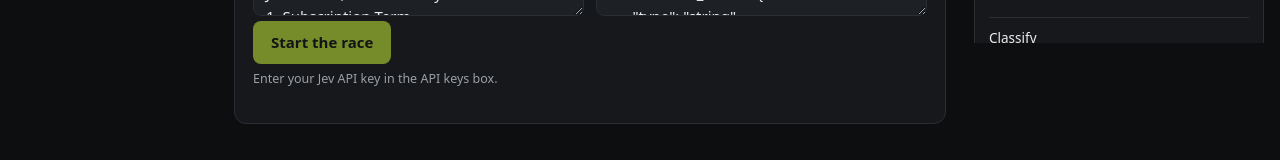
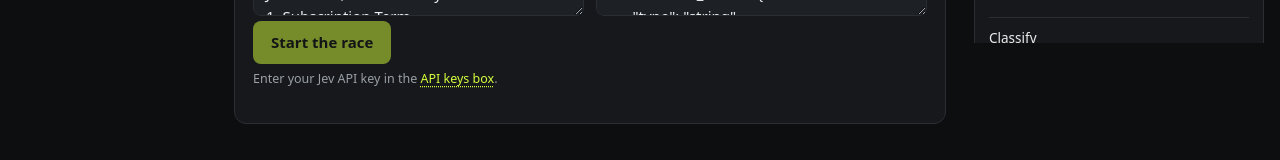
Before and after one commit to jfelipeff/l4-jev-workflows, a Next.js app in the folder workflow-builder/: page / in a window 1280 px wide. Shown: the part 749-909 px from the top of the page. Built offline with nearby package versions, Linux system fonts and the light colour scheme.

Commit message:
Clickable 'API keys box' lights up the keys card; smooth scrolling; thin rail scrollbar

```diff
--- a/workflow-builder/app/builder.tsx
+++ b/workflow-builder/app/builder.tsx
@@ -4,7 +4,7 @@ import { useEffect, useMemo, useState } from 'react';
 import { assemble, type Answers, type Question } from '@/lib/assemble.ts';
 import type { Connection } from '@/lib/loopfour.ts';
 import type { Draft, Force } from '@/lib/planner.ts';
-import { Badge, Fields, Metric, QuestionRow } from './ui.tsx';
+import { Badge, Fields, KeyHint, Metric, QuestionRow } from './ui.tsx';
 
 type PlanResponse = {
   draft: Draft;
@@ -109,7 +109,7 @@ export function Builder({ apiKey, jevKey, seed }: { apiKey: string; jevKey: stri
   const usage = plan?.draft.usage;
   const open = assembled?.questions.filter((q) => q.kind !== 'info') ?? [];
   const notes = assembled?.questions.filter((q) => q.kind === 'info') ?? [];
-  const missingKeys = !apiKey ? 'Enter your Loopfour API key in the API keys box.' : !jevKey ? 'Enter your Jev API key in the API keys box.' : null;
+  const missingKeys: 'loopfour' | 'jev' | null = !apiKey ? 'loopfour' : !jevKey ? 'jev' : null;
 
   return (
     <>
@@ -142,7 +142,7 @@ export function Builder({ apiKey, jevKey, seed }: { apiKey: string; jevKey: stri
         <button className="primary" disabled={!!missingKeys || !description || busy !== null} onClick={() => build()}>
           {busy === 'plan' ? 'Jev is mapping…' : 'Build workflow'}
         </button>
-        {missingKeys && <p className="hint">{missingKeys}</p>}
+        {missingKeys && <KeyHint which={missingKeys} />}
         {error && <p className="error">{error}</p>}
       </section>
 
--- a/workflow-builder/app/functions.tsx
+++ b/workflow-builder/app/functions.tsx
@@ -2,7 +2,7 @@
 
 import { useState } from 'react';
 import { SAMPLE_CONTRACT, SAMPLE_LABELS, SAMPLE_SCHEMA, SAMPLE_TICKETS } from '@/lib/samples.ts';
-import { Badge, CopyBlock, Metric, pct } from './ui.tsx';
+import { Badge, CopyBlock, KeyHint, Metric, pct } from './ui.tsx';
 
 const SITE = 'https://l4-jev-workflow-builder.vercel.app';
 
@@ -112,7 +112,7 @@ export function ExtractPanel({ jevKey, apiKey }: { jevKey: string; apiKey: strin
         <button className="primary" disabled={!jevKey || !document || busy} onClick={run}>
           {busy ? 'Jev is extracting…' : 'Extract'}
         </button>
-        {!jevKey && <p className="hint">Enter your Jev API key in the API keys box.</p>}
+        {!jevKey && <KeyHint which="jev" />}
         {error && <p className="error">{error}</p>}
       </section>
 
@@ -202,7 +202,7 @@ export function ClassifyPanel({ jevKey, apiKey }: { jevKey: string; apiKey: stri
         <button className="primary" disabled={!jevKey || !document || busy} onClick={run}>
           {busy ? 'Jev is classifying…' : 'Classify'}
         </button>
-        {!jevKey && <p className="hint">Enter your Jev API key in the API keys box.</p>}
+        {!jevKey && <KeyHint which="jev" />}
         {error && <p className="error">{error}</p>}
       </section>
 
--- a/workflow-builder/app/globals.css
+++ b/workflow-builder/app/globals.css
@@ -226,7 +226,7 @@ tr.differs td { color: #ffb4a8; }
   }
   main.layout > header { grid-area: head; }
   main.layout > .content { grid-area: content; min-width: 0; }
-  .toc, .rail { position: sticky; top: 24px; max-height: calc(100vh - 48px); overflow-y: auto; }
+  .toc, .rail { position: sticky; top: 24px; max-height: calc(100vh - 48px); overflow-y: auto; scrollbar-width: thin; scrollbar-color: var(--line) transparent; }
   .toc { grid-area: toc; grid-row: 1 / span 2; display: block; padding-top: 6px; }
   .rail { grid-area: rail; grid-row: 1 / span 2; }
   .rail .keys { grid-template-columns: 1fr; gap: 12px; }
@@ -248,3 +248,18 @@ tr.differs td { color: #ffb4a8; }
 .measured-row { display: grid; gap: 2px; font-size: 13.5px; padding-bottom: 8px; border-bottom: 1px solid var(--line); }
 .measured-row strong { color: var(--accent); }
 .measured .link { justify-self: start; margin: 0; }
+
+/* --- "Show me" the API keys box ------------------------------------------- */
+.keylink {
+  background: none; border: 0; padding: 0; font: inherit; color: var(--accent); cursor: pointer;
+  text-decoration: underline; text-decoration-style: dotted; text-underline-offset: 3px;
+}
+.keylink:hover { text-decoration-style: solid; }
+#keys { transition: border-color 0.2s; }
+#keys.glow { border-color: var(--accent); animation: keys-glow 2.6s ease-out; }
+@keyframes keys-glow {
+  0%, 30% { box-shadow: 0 0 0 3px rgba(214, 255, 61, 0.55), 0 0 28px rgba(214, 255, 61, 0.35); }
+  100% { box-shadow: 0 0 0 0 rgba(214, 255, 61, 0), 0 0 0 rgba(214, 255, 61, 0); }
+}
+
+html { scroll-behavior: smooth; }
--- a/workflow-builder/app/page.tsx
+++ b/workflow-builder/app/page.tsx
@@ -76,7 +76,15 @@ export default function Home() {
         <p className="sub">
           Jev (TypeSafe&apos;s System One model) makes the decisions an LLM usually makes in a workflow, as typed choices with calibrated
           confidence. No LLM is called to build a workflow, extract a field or classify a document.{' '}
-          <a href="#why">Why it matters for Studio ↓</a>
+          <a
+              href="#why"
+              onClick={(e) => {
+                e.preventDefault();
+                goTo('why');
+              }}
+            >
+              Why it matters for Studio ↓
+            </a>
         </p>
       </header>
 
@@ -108,7 +116,7 @@ export default function Home() {
       </nav>
 
       <aside className="rail">
-        <section className="card">
+        <section className="card" id="keys">
           <div className="keys">
             <div>
               <label htmlFor="key">Loopfour API key</label>
--- a/workflow-builder/app/race.tsx
+++ b/workflow-builder/app/race.tsx
@@ -7,6 +7,7 @@ import { useEffect, useState } from 'react';
 import { assemble } from '@/lib/assemble.ts';
 import { SAMPLE_CONTRACT, SAMPLE_LABELS, SAMPLE_SCHEMA, SAMPLE_TICKETS } from '@/lib/samples.ts';
 import { JEV_EXAMPLES } from './examples.tsx';
+import { KeyHint } from './ui.tsx';
 
 type Kind = 'builder' | 'extract' | 'classify';
 type Lane = { start: number; end?: number; usd?: number | null; result?: Record<string, unknown>; error?: string };
@@ -101,7 +102,7 @@ export function RacePanel({ apiKey, jevKey }: { apiKey: string; jevKey: string }
     finish(setLlm, (r) => (r.usd as number | null) ?? null)(llmCall);
   }
 
-  const missing = !jevKey ? 'Enter your Jev API key in the API keys box.' : !apiKey ? 'Enter your Loopfour API key in the API keys box: the LLM side runs in your workspace.' : null;
+  const missing: 'loopfour' | 'jev' | null = !jevKey ? 'jev' : !apiKey ? 'loopfour' : null;
   const elapsed = (l: Lane | null) => (l ? (l.end ?? now) - l.start : 0);
   const scale = Math.max(3000, elapsed(jev), elapsed(llm));
   const done = jev?.end && llm?.end && !jev.error && !llm.error;
@@ -170,7 +171,7 @@ export function RacePanel({ apiKey, jevKey }: { apiKey: string; jevKey: string }
         <button className="primary" disabled={!!missing || !!running} onClick={race}>
           {running ? 'Racing…' : 'Start the race'}
         </button>
-        {missing && <p className="hint">{missing}</p>}
+        {missing && <KeyHint which={missing} why={missing === 'loopfour' ? 'the LLM side runs in your workspace.' : undefined} />}
         {error && <p className="error">{error}</p>}
       </section>
 
--- a/workflow-builder/app/templates.tsx
+++ b/workflow-builder/app/templates.tsx
@@ -1,6 +1,7 @@
 'use client';
 
 import { useState } from 'react';
+import { KeyHint } from './ui.tsx';
 
 type Template = {
   slug: string;
@@ -50,7 +51,7 @@ export function TemplatesPanel({ apiKey, onBuild }: { apiKey: string; onBuild: (
             {busy ? 'Loading…' : 'Load Loopfour templates'}
           </button>
         )}
-        {!apiKey && <p className="hint">Enter your Loopfour API key in the API keys box.</p>}
+        {!apiKey && <KeyHint which="loopfour" />}
         {error && <p className="error">{error}</p>}
         {templates && (
           <div className="checks">
--- a/workflow-builder/app/ui.tsx
+++ b/workflow-builder/app/ui.tsx
@@ -120,3 +120,28 @@ export function GitHubIcon() {
     </svg>
   );
 }
+
+/** Scroll to the API keys card, light it up for a moment and put the cursor in the right field. */
+export function showKeys(which: 'loopfour' | 'jev') {
+  const card = document.getElementById('keys');
+  if (!card) return;
+  card.scrollIntoView({ behavior: 'smooth', block: 'center' });
+  card.classList.remove('glow');
+  void card.offsetWidth; // restart the animation
+  card.classList.add('glow');
+  setTimeout(() => card.classList.remove('glow'), 2600);
+  document.getElementById(which === 'jev' ? 'jev' : 'key')?.focus({ preventScroll: true });
+}
+
+/** "Enter your … API key in the API keys box", where "API keys box" lights up the box. */
+export function KeyHint({ which, why }: { which: 'loopfour' | 'jev'; why?: string }) {
+  return (
+    <p className="hint">
+      Enter your {which === 'jev' ? 'Jev' : 'Loopfour'} API key in the{' '}
+      <button className="keylink" onClick={() => showKeys(which)}>
+        API keys box
+      </button>
+      {why ? `: ${why}` : '.'}
+    </p>
+  );
+}
```
